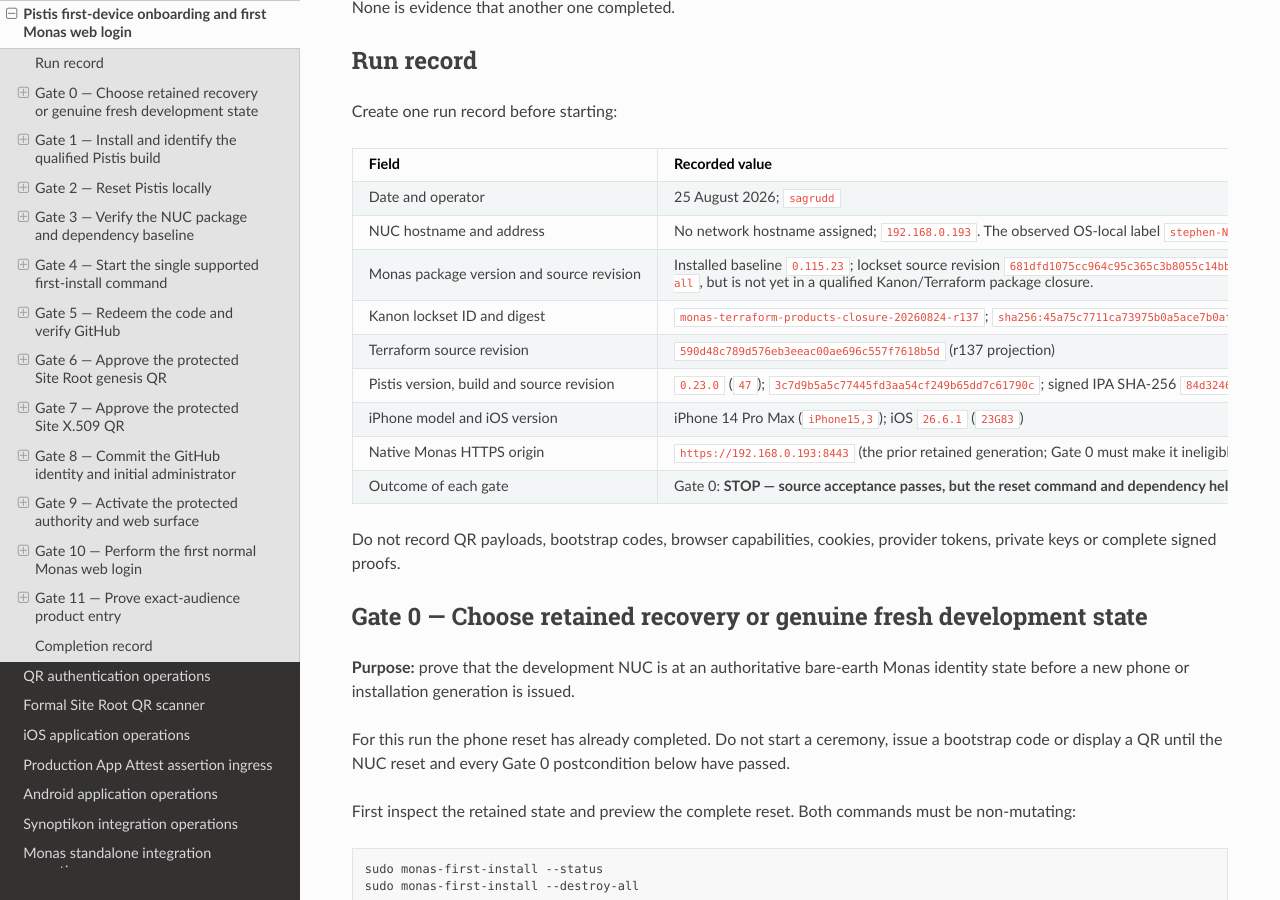
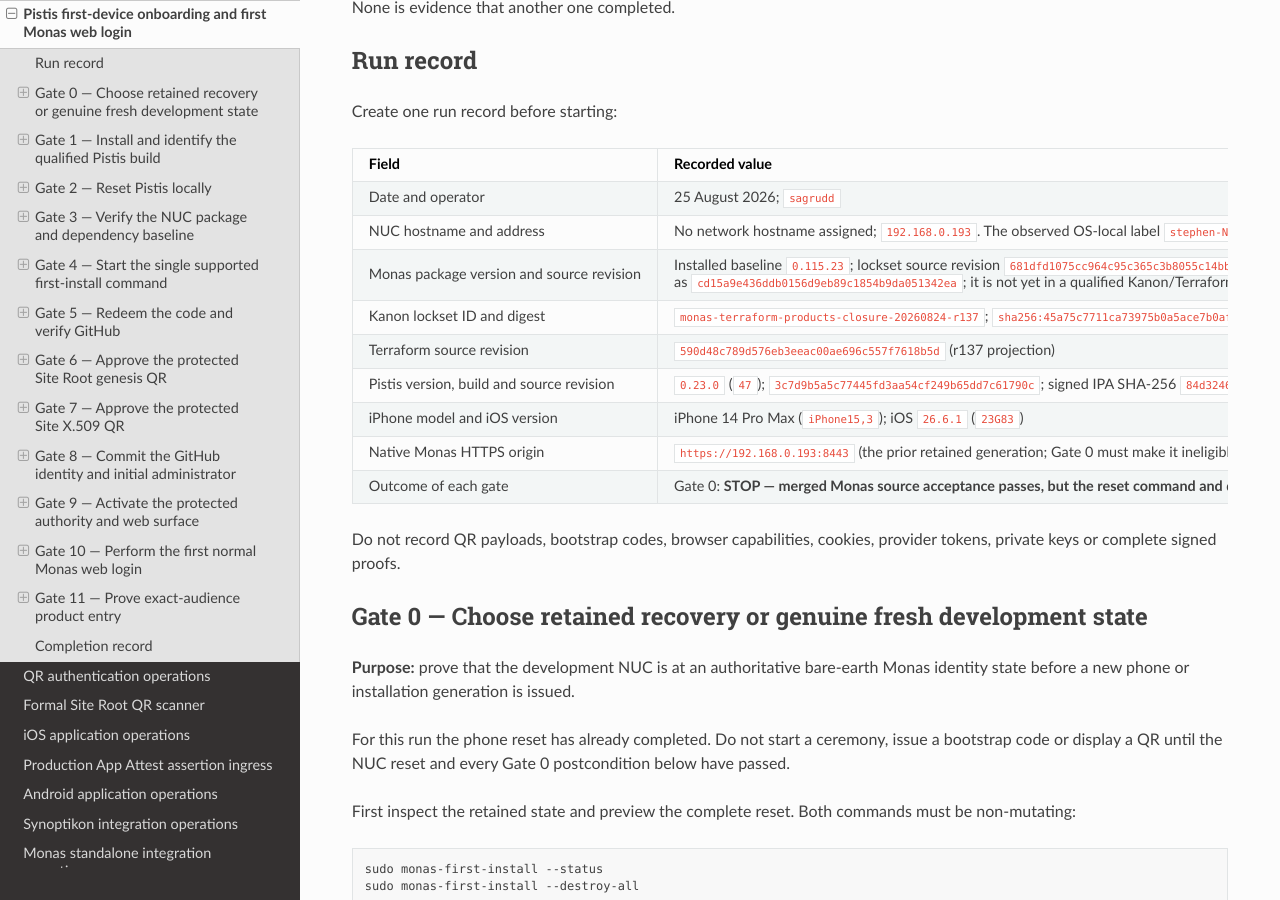
Before and after one commit to sagrudd/pistis, a Sphinx documentation site: the page built from docs/operations/monas-first-web-login-runbook.md, in a window 1280 px wide and 900 px high, scrolled down 404 px. Built offline with Sphinx 7.4.7 and the Read the Docs theme 3.1.0, drawn with Linux system fonts in a browser that asks for light colours; the version number could not be read and is left out.

Commit message:
docs: record merged Monas destroy-all source

```diff
--- a/docs/operations/monas-first-web-login-runbook.md
+++ b/docs/operations/monas-first-web-login-runbook.md
@@ -23,13 +23,13 @@
 |---|---|
 | Date and operator | 25 August 2026; `sagrudd` |
 | NUC hostname and address | No network hostname assigned; `192.168.0.193`. The observed OS-local label `stephen-NUC12DCMi9` is not a Site Trust identity. |
-| Monas package version and source revision | Installed baseline `0.115.23`; lockset source revision `681dfd1075cc964c95c365c3b8055c14bb961972`. Candidate `0.116.0` at `ad13fa7c64e2a78033c79eee03d623c30dfd24a4` adds `--destroy-all`, but is not yet in a qualified Kanon/Terraform package closure. |
+| Monas package version and source revision | Installed baseline `0.115.23`; lockset source revision `681dfd1075cc964c95c365c3b8055c14bb961972`. Monas `0.116.0` source `ad13fa7c64e2a78033c79eee03d623c30dfd24a4` was merged to `main` as `cd15a9e436ddb0156d9eb89c1854b9da051342ea`; it is not yet in a qualified Kanon/Terraform package closure. |
 | Kanon lockset ID and digest | `monas-terraform-products-closure-20260824-r137`; `sha256:45a75c7711ca73975b0a5ace7b0afd907a59b2f6d3f30e0b47072e5dc6a0b92c` |
 | Terraform source revision | `590d48c789d576eb3eeac00ae696c557f7618b5d` (r137 projection) |
 | Pistis version, build and source revision | `0.23.0` (`47`); `3c7d9b5a5c77445fd3aa54cf249b65dd7c61790c`; signed IPA SHA-256 `84d3246dbf4bae0b482ba8d1699b322727741368bc536b4b3e84098dc2a1dc79` |
 | iPhone model and iOS version | iPhone 14 Pro Max (`iPhone15,3`); iOS `26.6.1` (`23G83`) |
 | Native Monas HTTPS origin | `https://192.168.0.193:8443` (the prior retained generation; Gate 0 must make it ineligible before a new generation is issued) |
-| Outcome of each gate | Gate 0: **STOP — source acceptance passes, but the reset command and dependency helpers are not yet qualified/installed on the NUC**. Gate 1: pass. Gate 2: pass (operator reports local Pistis reset complete). Gates 3–10: not started. |
+| Outcome of each gate | Gate 0: **STOP — merged Monas source acceptance passes, but the reset command and dependency helpers are not yet qualified/installed on the NUC**. Gate 1: pass. Gate 2: pass (operator reports local Pistis reset complete). Gates 3–10: not started. |
 
 Do not record QR payloads, bootstrap codes, browser capabilities, cookies,
 provider tokens, private keys or complete signed proofs.
```
